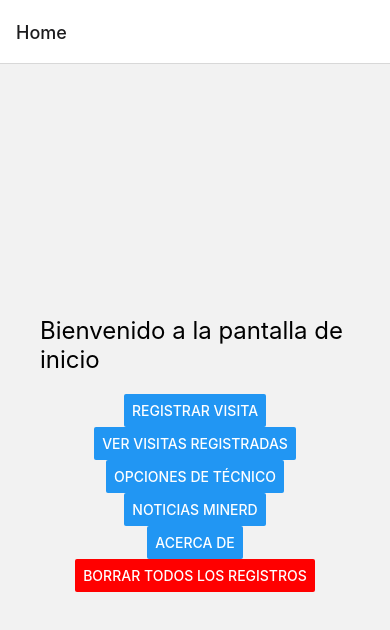
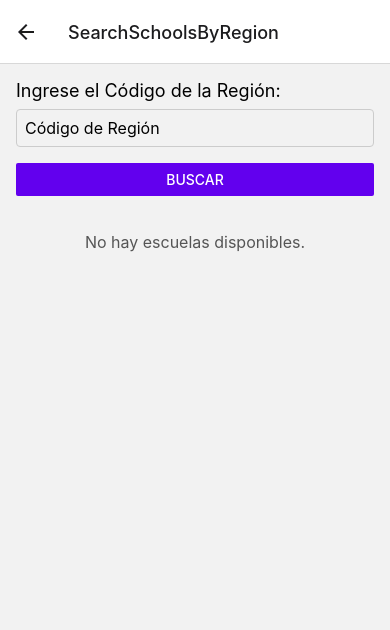
Before and after one commit to Thunder04Wolf/MinerdApp, a React Native app: screen /SearchSchoolsByRegion in a window 390 px wide. Shown: the top 630 px of the page. Built offline with nearby package versions, Linux system fonts and the light colour scheme.

Commit message:
addign school details screen

```diff
--- a/App.js
+++ b/App.js
@@ -14,7 +14,9 @@ import NoticiasScreen from "./screens/NoticiasScreen";
 import ViewOurVisit from "./screens/ViewOurVisit";
 import ViewAllVisit from "./screens/ViewAllVisit";
 import VisitDetailsScreen from "./screens/VisitDetailsScreen";
-import SeacrhScreen from "./screens/SeacrhScreen";
+import SearchSchoolsByRegion from "./screens/SearchSchoolsByRegion";
+import SchoolDetails from "./screens/SchoolDetails";
+
 
 
 
@@ -50,7 +52,9 @@ export default function App() {
         <Stack.Screen name="ViewOurVisits" component={ViewOurVisit} />
         <Stack.Screen name="ViewAllVisits" component={ViewAllVisit} />
         <Stack.Screen name="VisitDetailsScreen" component={VisitDetailsScreen} />
-        <Stack.Screen name="SeacrhScreen" component={SeacrhScreen} />
+        <Stack.Screen name="SearchSchoolsByRegion" component={SearchSchoolsByRegion} />
+        <Stack.Screen name="SchoolDetails" component={SchoolDetails} />
+
 
 
 
--- /dev/null
+++ b/screens/SchoolDetails.js
@@ -0,0 +1,51 @@
+import React from 'react';
+import { View, Text, StyleSheet } from 'react-native';
+
+export default function SchoolDetails({ route }) {
+  // Desestructuramos los parámetros de la ruta para obtener la información de la escuela
+  const { school } = route.params;
+
+  // Mostramos todos los datos en el console log para ver qué estamos recibiendo
+  console.log(school);
+
+  return (
+    <View style={styles.container}>
+      <Text style={styles.label}>Nombre:</Text>
+      <Text style={styles.value}>{school.nombre}</Text>
+
+      <Text style={styles.label}>Código:</Text>
+      <Text style={styles.value}>{school.codigo}</Text>
+
+      <Text style={styles.label}>Distrito:</Text>
+      <Text style={styles.value}>{school.distrito}</Text>
+
+      {/* Otros datos disponibles, pero no visibles por defecto */}
+      <Text style={styles.label}>Coordenadas:</Text>
+      <Text style={styles.value}>{school.coordenadas}</Text>
+
+      <Text style={styles.label}>Regional:</Text>
+      <Text style={styles.value}>{school.regional}</Text>
+
+      <Text style={styles.label}>D.D. Municipal:</Text>
+      <Text style={styles.value}>{school.d_dmunicipal}</Text>
+    </View>
+  );
+}
+
+const styles = StyleSheet.create({
+  container: {
+    flex: 1,
+    padding: 16,
+    backgroundColor: '#fff',
+  },
+  label: {
+    fontSize: 16,
+    fontWeight: 'bold',
+    marginTop: 10,
+  },
+  value: {
+    fontSize: 16,
+    marginTop: 4,
+    marginBottom: 10,
+  },
+});
--- a/screens/SeacrhScreen.js
+++ /dev/null
@@ -1,108 +0,0 @@
-import React, { useState } from 'react';
-import { View, Text, TextInput, Button, StyleSheet, Alert, ActivityIndicator } from 'react-native';
-import AsyncStorage from '@react-native-async-storage/async-storage';
-
-export default function SearchSchool({ navigation }) {
-  const [schoolCode, setSchoolCode] = useState('');
-  const [schoolDetails, setSchoolDetails] = useState(null);
-  const [loading, setLoading] = useState(false);
-
-  const searchSchoolByCode = async () => {
-    if (!schoolCode.trim()) {
-      Alert.alert('Error', 'Por favor, ingrese un código de escuela válido.');
-      return;
-    }
-
-    try {
-      setLoading(true);
-      const storedToken = await AsyncStorage.getItem('userToken');
-      if (!storedToken) {
-        Alert.alert('Error', 'No se encontró un token de autenticación.');
-        navigation.navigate('Login');
-        return;
-      }
-
-      const url = `https://adamix.net/minerd/def/situacion.php?token=${storedToken}&situacion_id=${schoolCode}`;
-      const response = await fetch(url);
-      const result = await response.json();
-
-      if (result.exito && result.datos) {
-        setSchoolDetails(result.datos);
-      } else {
-        Alert.alert('Error', 'No se encontraron detalles para este código de escuela.');
-        setSchoolDetails(null);
-      }
-    } catch (error) {
-      Alert.alert('Error', 'No se pudo conectar con el servidor.');
-      console.error(error);
-    } finally {
-      setLoading(false);
-    }
-  };
-
-  return (
-    <View style={styles.container}>
-      <Text style={styles.label}>Ingrese el Código de la Escuela:</Text>
-      <TextInput
-        style={styles.input}
-        placeholder="Código de Escuela"
-        value={schoolCode}
-        onChangeText={setSchoolCode}
-        keyboardType="numeric"
-      />
-      <Button title="Buscar" onPress={searchSchoolByCode} color="#6200EE" />
-      {loading && <ActivityIndicator size="large" color="#6200EE" style={styles.loading} />}
-
-      {schoolDetails && (
-        <View style={styles.detailsContainer}>
-          <Text style={styles.detailsTitle}>Detalles de la Escuela</Text>
-          <Text style={styles.detailsText}>Motivo: {schoolDetails.motivo}</Text>
-          <Text style={styles.detailsText}>Cédula del Director: {schoolDetails.cedula_director}</Text>
-          <Text style={styles.detailsText}>Código del Centro: {schoolDetails.codigo_centro}</Text>
-          <Text style={styles.detailsText}>Fecha: {schoolDetails.fecha}</Text>
-          <Text style={styles.detailsText}>Hora: {schoolDetails.hora}</Text>
-          <Text style={styles.detailsText}>Latitud: {schoolDetails.latitud}</Text>
-          <Text style={styles.detailsText}>Longitud: {schoolDetails.longitud}</Text>
-        </View>
-      )}
-    </View>
-  );
-}
-
-const styles = StyleSheet.create({
-  container: {
-    flex: 1,
-    padding: 16,
-    justifyContent: 'center',
-  },
-  label: {
-    fontSize: 18,
-    marginBottom: 8,
-  },
-  input: {
-    borderWidth: 1,
-    borderColor: '#ccc',
-    padding: 8,
-    marginBottom: 16,
-    borderRadius: 4,
-    fontSize: 16,
-  },
-  loading: {
-    marginTop: 16,
-  },
-  detailsContainer: {
-    marginTop: 24,
-    padding: 16,
-    backgroundColor: '#f1f1f1',
-    borderRadius: 8,
-  },
-  detailsTitle: {
-    fontSize: 20,
-    fontWeight: 'bold',
-    marginBottom: 8,
-  },
-  detailsText: {
-    fontSize: 16,
-    marginBottom: 4,
-  },
-});
--- /dev/null
+++ b/screens/SearchSchoolsByRegion.js
@@ -0,0 +1,114 @@
+import React, { useState } from 'react';
+import { View, Text, TextInput, Button, FlatList, TouchableOpacity, StyleSheet, Alert, ActivityIndicator } from 'react-native';
+
+export default function SearchSchoolsByRegion({ navigation }) {
+  const [regionCode, setRegionCode] = useState('');
+  const [schools, setSchools] = useState([]);
+  const [loading, setLoading] = useState(false);
+
+  const searchSchoolsByRegion = async () => {
+    if (!regionCode.trim()) {
+      Alert.alert('Error', 'Por favor, ingrese un código de región válido.');
+      return;
+    }
+
+    try {
+      setLoading(true);
+      const url = `https://adamix.net/minerd/minerd/centros.php?regional=${regionCode}`;
+      const response = await fetch(url);
+      const result = await response.json();
+
+      if (result.exito && result.datos.length > 0) {
+        setSchools(result.datos);
+      } else {
+        Alert.alert('Error', 'No se encontraron escuelas para esta región.');
+        setSchools([]);
+      }
+    } catch (error) {
+      Alert.alert('Error', 'No se pudo conectar con el servidor.');
+      console.error(error);
+    } finally {
+      setLoading(false);
+    }
+  };
+
+  const renderSchoolItem = ({ item }) => (
+    <TouchableOpacity
+      style={styles.schoolItem}
+      onPress={() => navigation.navigate('SchoolDetails', { school: item })}
+    >
+      <Text style={styles.schoolName}>{item.nombre}</Text>
+      <Text style={styles.schoolInfo}>Código: {item.codigo}</Text>
+      <Text style={styles.schoolInfo}>Distrito: {item.distrito}</Text>
+    </TouchableOpacity>
+  );
+
+  return (
+    <View style={styles.container}>
+      <Text style={styles.label}>Ingrese el Código de la Región:</Text>
+      <TextInput
+        style={styles.input}
+        placeholder="Código de Región"
+        value={regionCode}
+        onChangeText={setRegionCode}
+        keyboardType="numeric"
+      />
+      <Button title="Buscar" onPress={searchSchoolsByRegion} color="#6200EE" />
+      {loading && <ActivityIndicator size="large" color="#6200EE" style={styles.loading} />}
+
+      <FlatList
+        data={schools}
+        keyExtractor={(item) => item.codigo.toString()}
+        renderItem={renderSchoolItem}
+        style={styles.schoolList}
+        ListEmptyComponent={<Text style={styles.emptyText}>No hay escuelas disponibles.</Text>}
+      />
+    </View>
+  );
+}
+
+const styles = StyleSheet.create({
+  container: {
+    flex: 1,
+    padding: 16,
+    justifyContent: 'center',
+  },
+  label: {
+    fontSize: 18,
+    marginBottom: 8,
+  },
+  input: {
+    borderWidth: 1,
+    borderColor: '#ccc',
+    padding: 8,
+    marginBottom: 16,
+    borderRadius: 4,
+    fontSize: 16,
+  },
+  loading: {
+    marginTop: 16,
+  },
+  schoolList: {
+    marginTop: 16,
+  },
+  schoolItem: {
+    padding: 16,
+    backgroundColor: '#f9f9f9',
+    borderBottomWidth: 1,
+    borderBottomColor: '#ccc',
+  },
+  schoolName: {
+    fontSize: 18,
+    fontWeight: 'bold',
+  },
+  schoolInfo: {
+    fontSize: 16,
+    color: '#555',
+  },
+  emptyText: {
+    textAlign: 'center',
+    marginTop: 20,
+    fontSize: 16,
+    color: '#555',
+  },
+});
--- a/screens/TechMenu.js
+++ b/screens/TechMenu.js
@@ -46,9 +46,9 @@ export default function TechMenu({ navigation }) {
     <View style={styles.container}>
       <Text style={styles.welcomeText}>Bienvenido a la pantalla de inicio</Text>
       <Button title="Registrar Incidencia" onPress={() => navigation.navigate('RegisterVisit')} />
-      <Button title="Ver Incidencias Registradas" onPress={() => navigation.navigate('ViewOurVisits')} />
-      <Button title="Ver Todas las Incidencias Registradas" onPress={() => navigation.navigate('ViewAllVisits')} />
-      <Button title="Busqueda de escuela por su código" onPress={() => navigation.navigate('SeacrhScreen')} />
+      <Button title="Ver Visitas Registradas" onPress={() => navigation.navigate('ViewOurVisits')} />
+      <Button title="Ver Todas las Visitas Registradas" onPress={() => navigation.navigate('ViewAllVisits')} />
+      <Button title="Busqueda de escuela por su código" onPress={() => navigation.navigate('SearchSchoolsByRegion')} />
 
     </View>
   );
```
